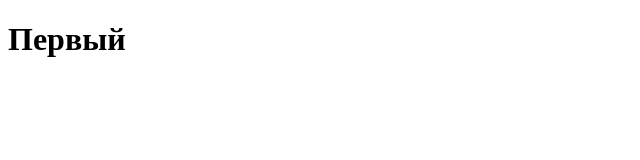
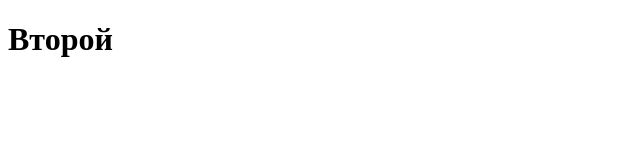
Before and after one commit to nalichie/MySite, a plain HTML site: page index.html in a window 1280 px wide. Shown: the full height of the page, 0-640 px from the left. Drawn offline with Linux system fonts and the light colour scheme.

Commit message:
Update index.html

```diff
--- a/index.html
+++ b/index.html
@@ -6,6 +6,6 @@
     <title>PUB</title>
 </head>
 <body>
-    <H1>Первый</H1>
+    <H1>Второй</H1>
 </body>
 </html>
```
